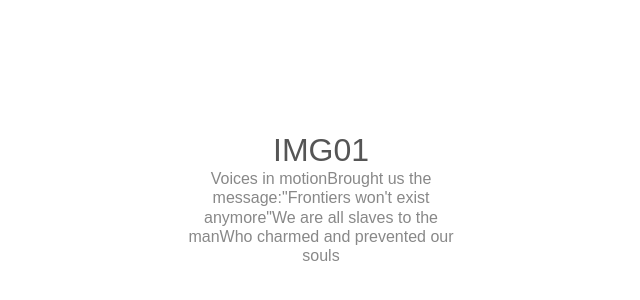
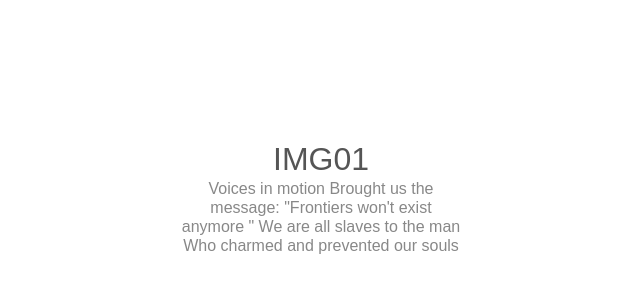
Before and after one commit to WPZDIIV/999991627282, a plain HTML site: page index.html in a window 1280 px wide. Shown: the part 202-502 px from the top of the page, without its empty margins (319-959 px from the left). Drawn offline with Linux system fonts and the light colour scheme.

Commit message:
Update index.html

```diff
--- a/index.html
+++ b/index.html
@@ -1 +1 @@
-<!doctype html><html lang="en"><head> <meta charset="utf-8"> <title>Img01</title> <meta name="viewport" content="width=device-width, initial-scale=1"><meta name="robots" content="noindex, nofollow"/><meta name="referrer" content="never"/><meta name="referrer" content="no-referrer"/> <link rel="stylesheet" href="/archive/main.css"></link></head><body> <h1>IMG01</h1> <p>Voices in motionBrought us the message:"Frontiers won't exist anymore"We are all slaves to the manWho charmed and prevented our souls</p></body></html>
+<!doctype html><html lang="en"><head> <meta charset="utf-8"> <title>Img01</title> <meta name="viewport" content="width=device-width, initial-scale=1"><meta name="robots" content="noindex, nofollow"/><meta name="referrer" content="never"/><meta name="referrer" content="no-referrer"/> <link rel="stylesheet" href="/archive/main.css"></link></head><body> <h1>IMG01</h1> <p>Voices in motion Brought us the message: "Frontiers won't exist anymore " We are all slaves to the man Who charmed and prevented our souls</p></body></html>
```
